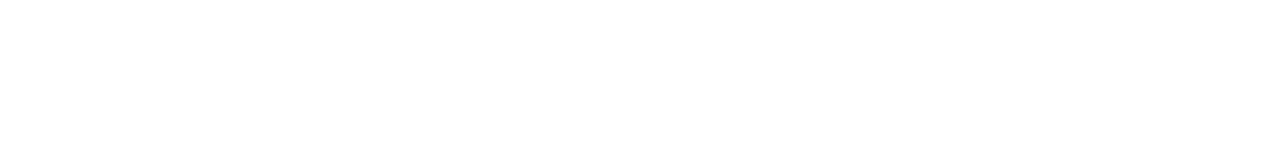
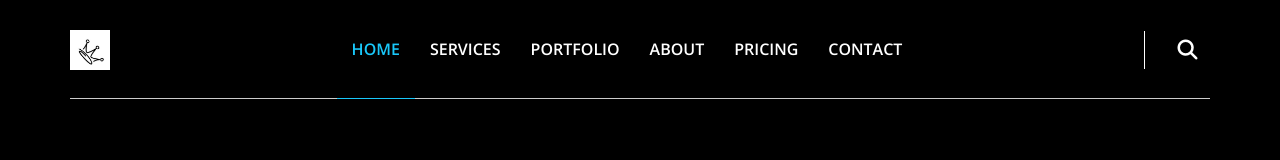
Before and after one commit to muhammad-kareem-1427/Template_2_My_Version, a plain HTML site: page index.html in a window 1280 px wide. Drawn offline with nearby package versions, Linux system fonts and the light colour scheme.

Commit message:
Updated Untill Landing

```diff
--- a/css/main.css
+++ b/css/main.css
@@ -23,6 +23,7 @@ html {
 
 body {
     font-family: "Open Sans", sans-serif;
+    background-color: black;
 }
 
 ul {
@@ -61,3 +62,108 @@ ul {
 }
 
 /* End Global Rules  */
+
+/* Start Header */
+
+header .container {
+    display: flex;
+    justify-content: space-between;
+    align-items: center;
+    position: relative;
+    min-height: 99.2px;
+}
+
+header .container::before {
+    content: "";
+    position: absolute;
+    width: calc(100% - 30px);
+    height: 1px;
+    bottom: 0;
+    left: 15px;
+    background-color: #ccc;
+}
+
+header .container img {
+    height: 40px;
+}
+
+header .container nav {
+    flex: 1;
+    display: flex;
+    justify-content: center;
+    align-items: center;
+}
+
+header .container ul {
+    display: flex;
+}
+
+header .container ul li .active {
+    color: var(--main-color);
+    border-bottom: 1px solid var(--main-color);
+}
+
+header .container ul li a:not(.active):hover {
+    color: var(--main-color);
+    border-bottom-color: var(--main-color);
+}
+
+header .container ul li a {
+    display: block;
+    color: white;
+    font-weight: 600;
+    text-decoration: none;
+    text-transform: uppercase;
+    padding: 40px 15px;
+    position: relative;
+    z-index: 2;
+    border-bottom: 1px solid #ccc;
+    transition: all 0.5s ease 0.1s;
+}
+
+header .container .icon {
+    color: white;
+    border-left: 1px solid white;
+    padding: 10px 10px 10px 30px;
+}
+
+header .container nav i {
+    color: white;
+    display: none;
+}
+
+header .container nav i:hover+ul {
+    display: flex;
+    position: absolute;
+    top: 100%;
+    flex-flow: column;
+    width: 100%;
+    text-align: center;
+    left: 0;
+}
+
+@media (max-width : 767px) {
+    header .container::before {
+        width: 100%;
+        left: 0;
+    }
+
+    header .container ul {
+        display: none;
+    }
+
+    header .container nav i {
+        display: block;
+        margin-left: auto;
+        margin-right: 20px;
+    }
+
+    header .container ul li a {
+        padding: 20px 15px;
+        font-size: 14px;
+    }
+}
+
+
+
+/* End Header */
--- a/index.html
+++ b/index.html
@@ -24,6 +24,37 @@
 
 <body>
     <!-- Start Header -->
+    <header>
+        <div class="container">
+            <img src="images/Logo1 300x300.jpg" alt="Logo Of Our Website">
+            <nav>
+                <i class="toggle-icon fa-solid fa-bars fa-lg"></i>
+                <ul>
+                    <li>
+                        <a href="#" class="active">Home</a>
+                    </li>
+                    <li>
+                        <a href="#">Services</a>
+                    </li>
+                    <li>
+                        <a href="#">Portfolio</a>
+                    </li>
+                    <li>
+                        <a href="#">About</a>
+                    </li>
+                    <li>
+                        <a href="#">Pricing</a>
+                    </li>
+                    <li>
+                        <a href="#">Contact</a>
+                    </li>
+                </ul>
+            </nav>
+            <div class="icon">
+                <i class="fa-solid fa-magnifying-glass fa-lg"></i>
+            </div>
+        </div>
+    </header>
     <!-- End Header -->
 </body>
 
```
